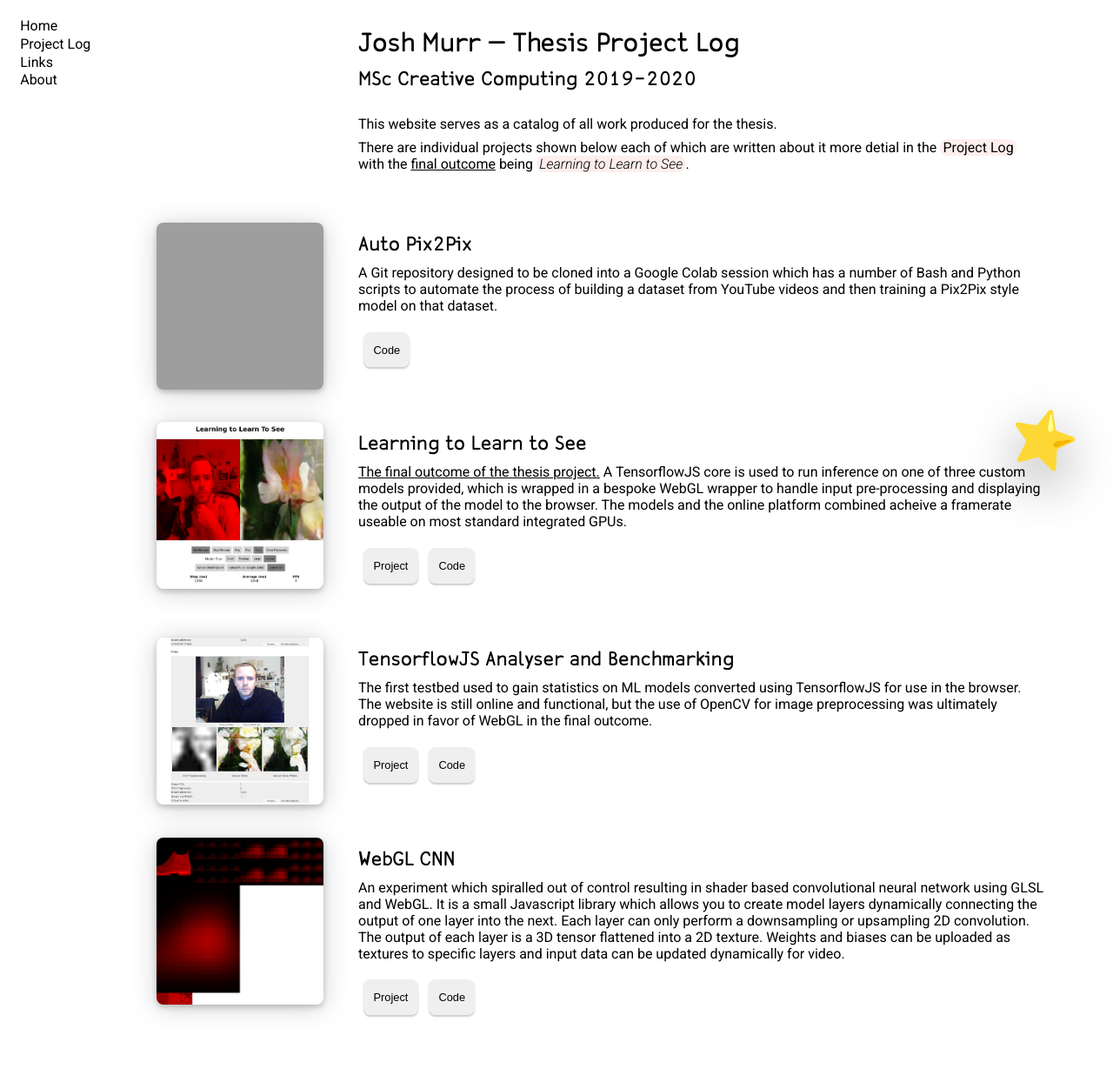
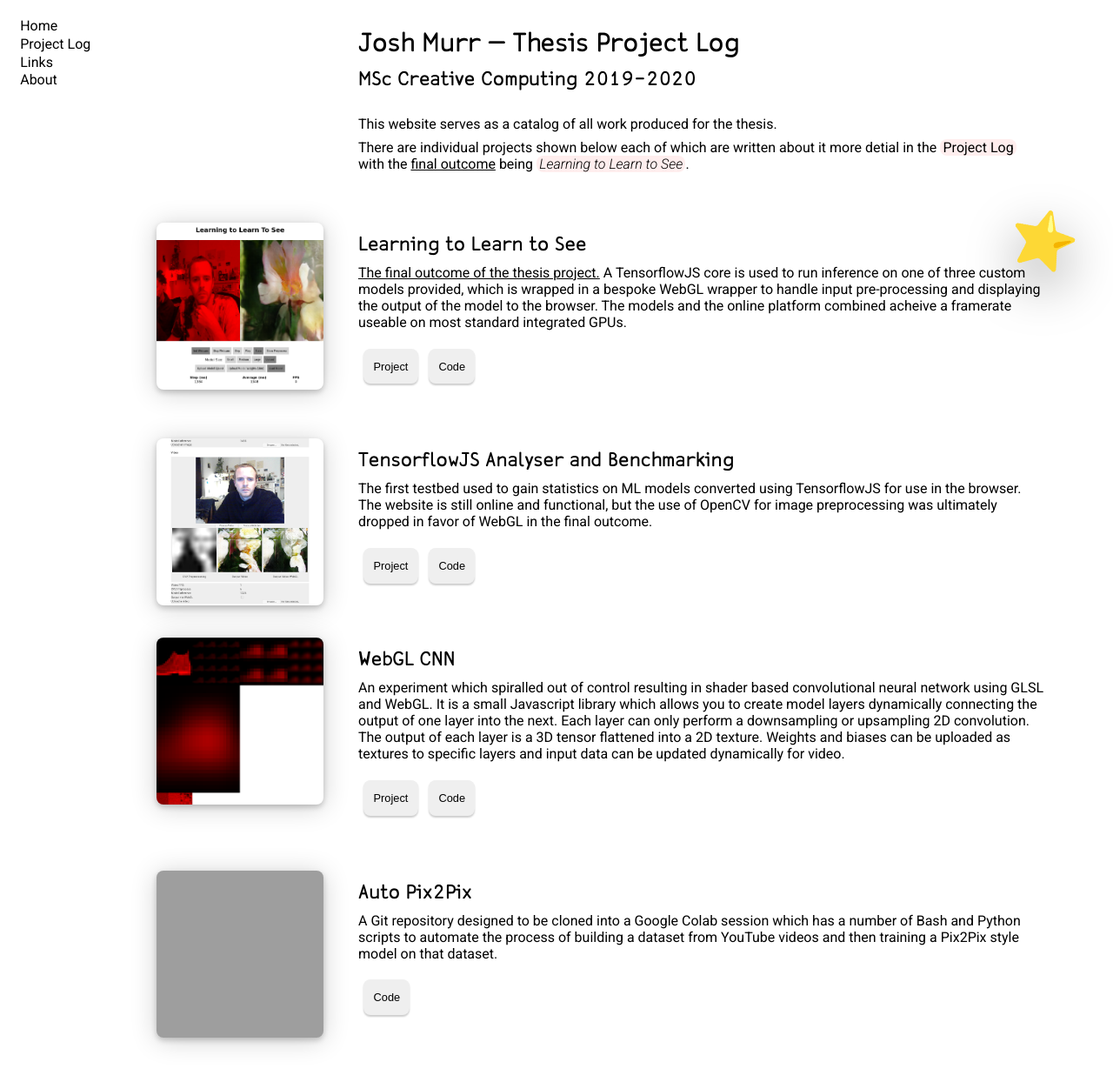
Before and after one commit to joshmurr/cci-thesis-log, a Jekyll site: the page built from docs/index.md, in a window 1280 px wide and 1400 px high. Shown: the top 1244 px of the window at 87% size. Built offline with Jekyll 4.4.1, drawn with Linux system fonts in a browser that asks for light colours; grey boxes are pictures that could not be loaded.

Commit message:
Sorting front page

```diff
--- a/docs/Gemfile
+++ b/docs/Gemfile
@@ -11,7 +11,7 @@ source "https://rubygems.org"
 gem "jekyll", "~> 3.9.0"
 
 # This is the default theme for new Jekyll sites. You may change this to anything you like.
-gem "minima", "~> 2.0"
+#gem "minima", "~> 2.0"
 
 # If you want to use GitHub Pages, remove the "gem "jekyll"" above and
 # uncomment the line below. To upgrade, run `bundle update github-pages`.
--- a/docs/_config.yml
+++ b/docs/_config.yml
@@ -38,6 +38,7 @@ defaults:
 
 collections:
   - gallery
+
 # Build settings
 markdown: kramdown
 #theme: minima
--- a/docs/_layouts/home.html
+++ b/docs/_layouts/home.html
@@ -18,7 +18,8 @@ title: Josh Murr
 			 <p>There are individual projects shown below each of which are written about it more detial in the <a href="{{ site.baseurl}}/project_log.html">Project Log</a> with the <u>final outcome</u> being <i><a href="https://learning-to-learn-to-see.netlify.app/">Learning to Learn to See</a></i>.</p>
 		 </div>
 	 </div>
-   {% for item in site.gallery %}
+   {% assign items = site.gallery | sort: 'z' %}
+   {% for item in items %}
 	 <div class="entry">
 			<div class="thumbnail"
 				style="background-image: url({{ site.baseurl }}/assets/images/thumbnails/{{ item.img }});"
```
Also changed, not shown: docs/_gallery/auto_pix2pix.md (+1 -0 lines), docs/_gallery/ltlts.md (+1 -0 lines), docs/_gallery/tfjsab.md (+1 -0 lines), docs/_gallery/webgl_cnn.md (+1 -0 lines), docs/Gemfile.lock.
